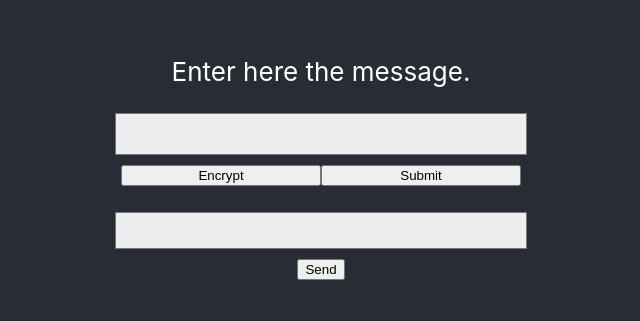
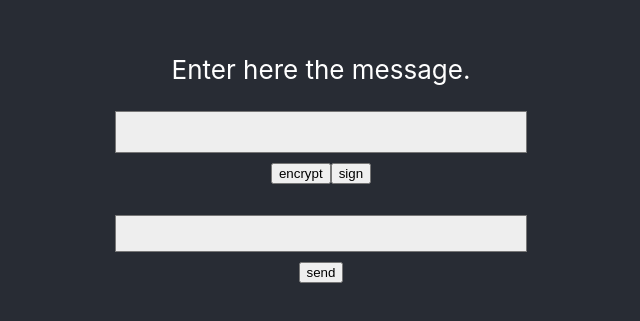
Before and after one commit to Renuka-Jain/RSA-Client, a React (Create React App) app: page / in a window 1280 px wide. Shown: the part 245-566 px from the top of the page, without its empty margins (319-959 px from the left). Built offline with nearby package versions, Linux system fonts and the light colour scheme.

Commit message:
no se com signar

```diff
--- a/src/App.tsx
+++ b/src/App.tsx
@@ -1,5 +1,6 @@
 import './App.css';
 import React, { useState, useEffect, useRef } from "react";
+import * as rsa from './rsa'
 
 
 function App() {
@@ -11,6 +12,8 @@ function App() {
     setmessagetxt(event.target.value);
   };
 
+  let signed = '';
+
   useEffect(() => {
     if (textareaRef && textareaRef.current) {
       textareaRef.current.style.height = "0px";
@@ -19,40 +22,52 @@ function App() {
     }
   }, [messagetxt]);
 
+  const encryptMessage = async () => {
+    console.log('hola')
+    const rsaKeys = await rsa.generateKeys(2048);
+    console.log(rsaKeys)
+    signed = rsa.MyRsaPrivatKey.sign(messagetxt)
+    console.log(signed);
+  }
+
+  const signMessage = async () => {
+
+    console.log('log');
+
+  }
+
+
   return (
     <div className="App">
       <header className="App-header">
         <p>
           Enter here the message.
         </p>
-        <form action="/">
+
         <textarea
         ref={textareaRef}
         style={styles.textareaDefaultStyle}
         onChange={textAreaChange}
 
       ></textarea>
-<div className="buttons">
+      <div>
+      <button onClick={ () => encryptMessage()}>encrypt</button>
+      <button onClick={ () =>signMessage()}>sign</button>
+      </div>
+      <br />
 
-<div className="action_btn">
-
-<button name="submit" className="action_btn submit" type="submit" value="Encrypt" >Encrypt</button>
-<button name="submit" className="action_btn cancel" type="submit" value="Sign">Submit</button>
-
-<p id="saved"></p>
-
-</div>
-
-</div>
+      <div>
       <textarea
         ref={textareaRef}
         style={styles.textareaDefaultStyle}
         onChange={textAreaChange}
+        value={signed}
+      ></textarea>
+      </div>
+      <div>
+      <button>send</button>
+      </div>
 
-      ></textarea>
-      <input type="submit" value="Send"/>
-
-      </form>
       </header>
 
     </div>
--- a/src/rsa.ts
+++ b/src/rsa.ts
@@ -19,8 +19,10 @@ import * as bcu from 'bigint-crypto-utils'
 import crypto from 'crypto'
 
 export class MyRsaPrivatKey {
+
   d: bigint
   n: bigint
+  static sign: any
 
   constructor(d: bigint, n: bigint) {
     this.d = d
@@ -28,8 +30,7 @@ export class MyRsaPrivatKey {
   }
 
   decrypt(c: bigint): bigint {
-    const x = bcu.modPow(c, this.d, this.n)
-    return x
+    return bcu.modPow(c, this.d, this.n) //=== clear message
   }
 
   sign(m: bigint): bigint {
@@ -51,7 +52,6 @@ export class MyRsaPupblicKey {
     return c
   }
 
-
   verify(s: bigint): bigint {
     return bcu.modPow(s, this.e, this.n)
   }
@@ -59,10 +59,8 @@ export class MyRsaPupblicKey {
 }
 
 export interface KeyPair {
-
   publicKey: MyRsaPupblicKey
   privateKey: MyRsaPrivatKey
-
 }
 
 export const generateKeys = async function (bitlength: number): Promise<KeyPair> {
```
Also changed, not shown: src/App.css (line endings or trailing spaces).
